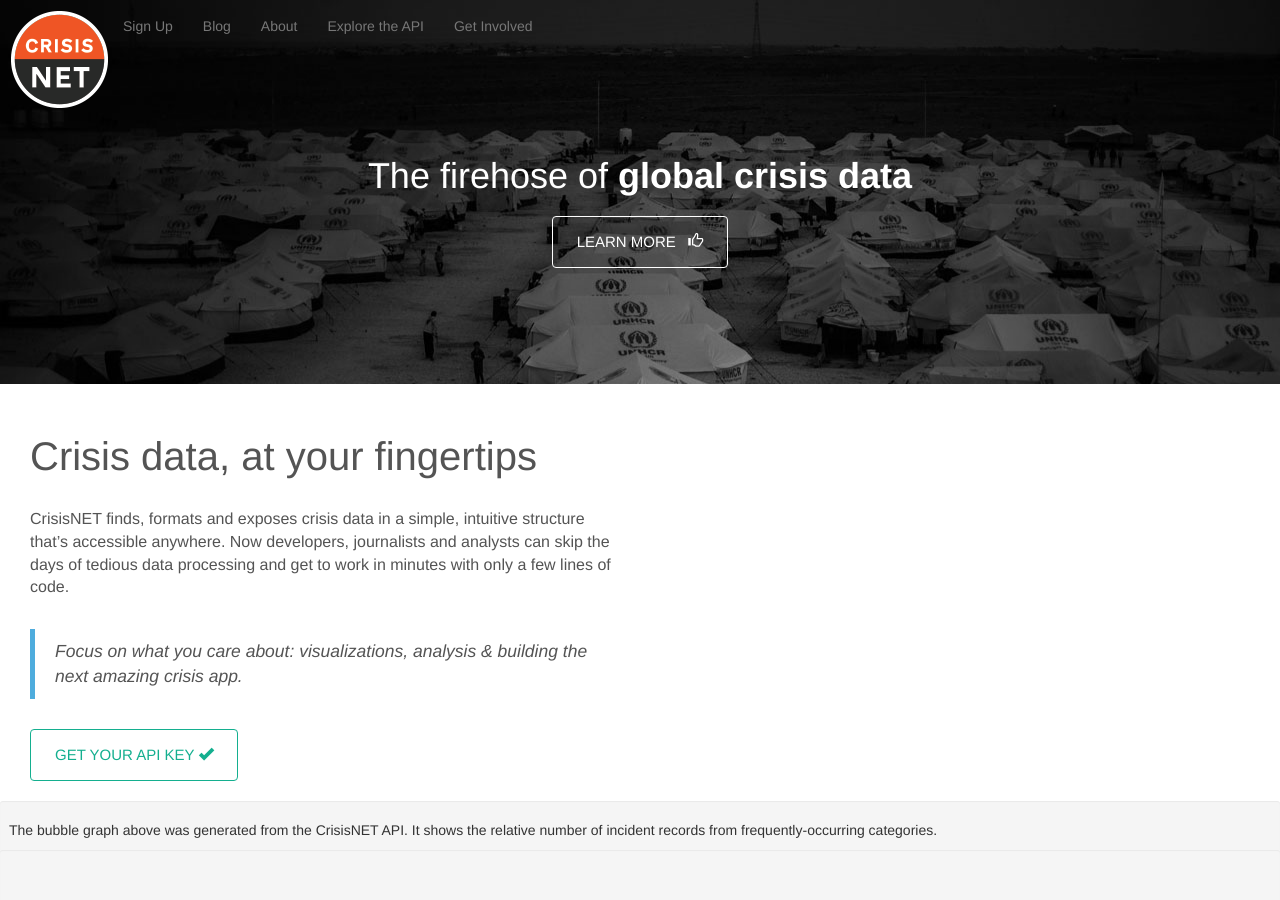
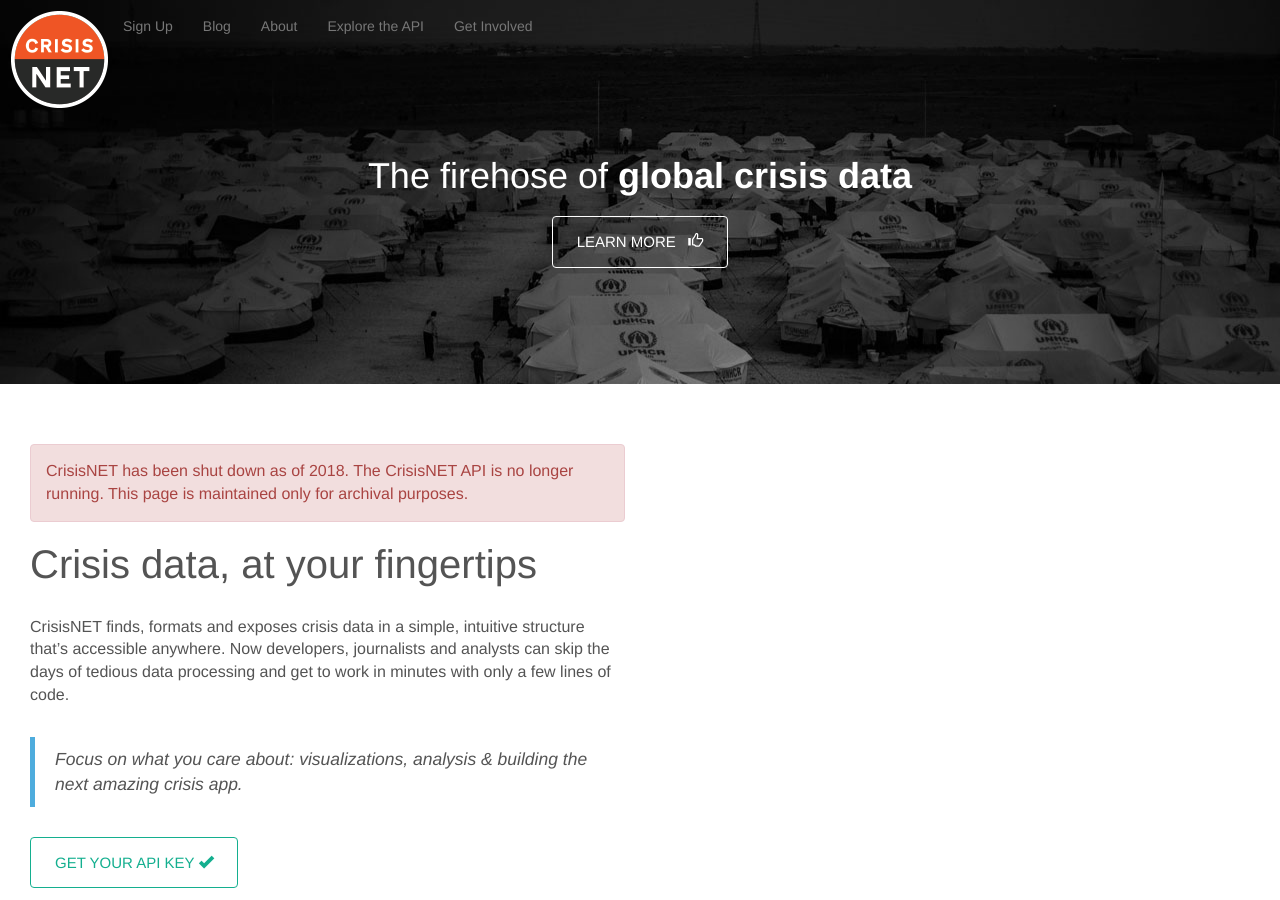
Before and after one commit to ushahidi/cnpublic, a Jekyll site: the page built from index.html, in a window 1280 px wide and 900 px high. Built offline with Jekyll 4.4.1, drawn with Linux system fonts in a browser that asks for light colours; Markdown is read by kramdown in place of the engine named in the settings.

Commit message:
Add shutdown message

```diff
--- a/index.html
+++ b/index.html
@@ -29,6 +29,7 @@
 <div class="row content">
   <div class="clearfix">
     <div class="col-md-6">
+        <p class="alert alert-danger">CrisisNET has been shut down as of 2018. The CrisisNET API is no longer running. This page is maintained only for archival purposes.</p>
         <h2>Crisis data, at your fingertips</h2>
         <p>CrisisNET finds, formats and exposes crisis data in a simple, intuitive structure that’s accessible anywhere. Now developers, journalists and analysts can skip the days of tedious data processing and get to work in minutes with only a few lines of code.</p>
         <p><blockquote>Focus on what you care about: visualizations, analysis & building the next amazing crisis app.</blockquote></p>
```
